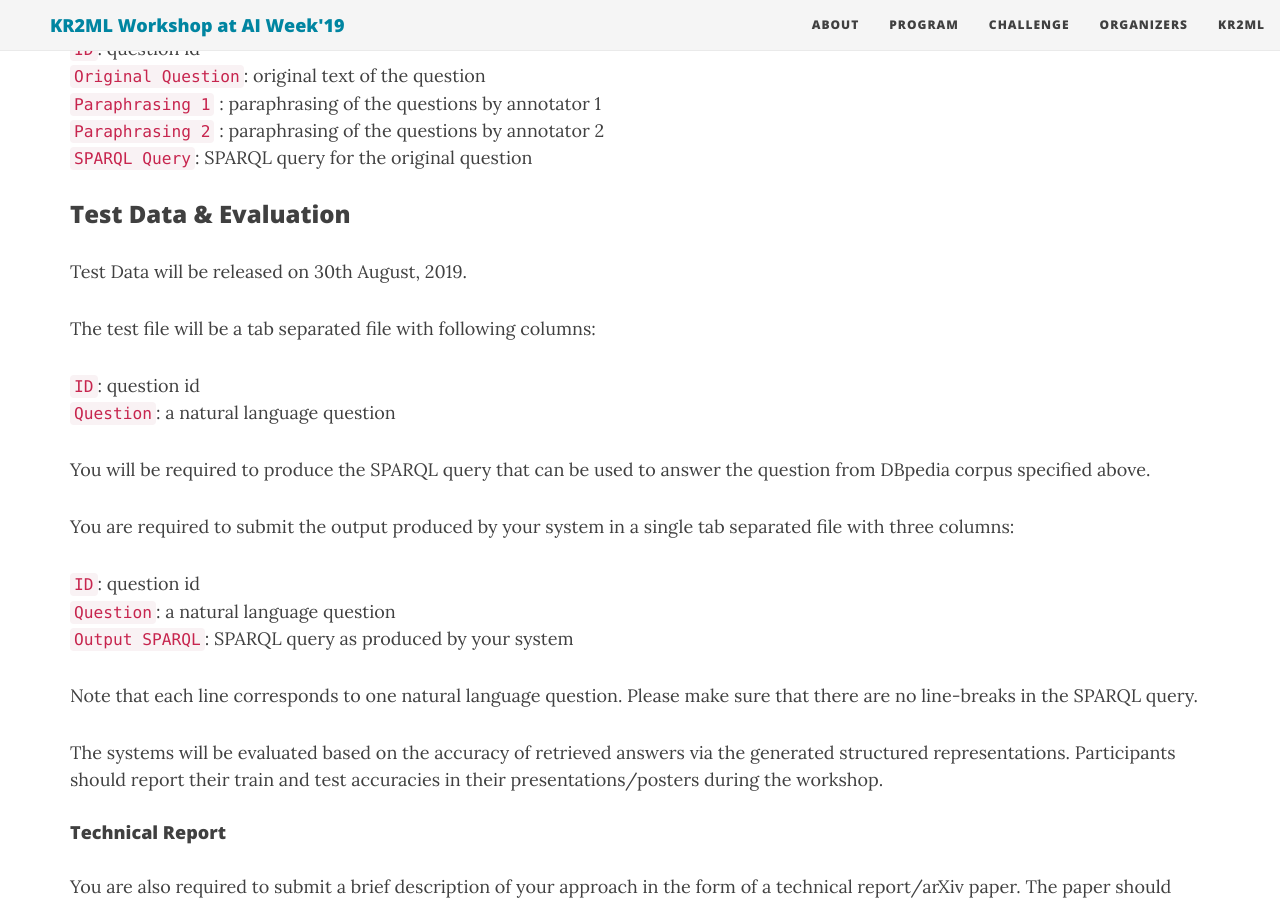
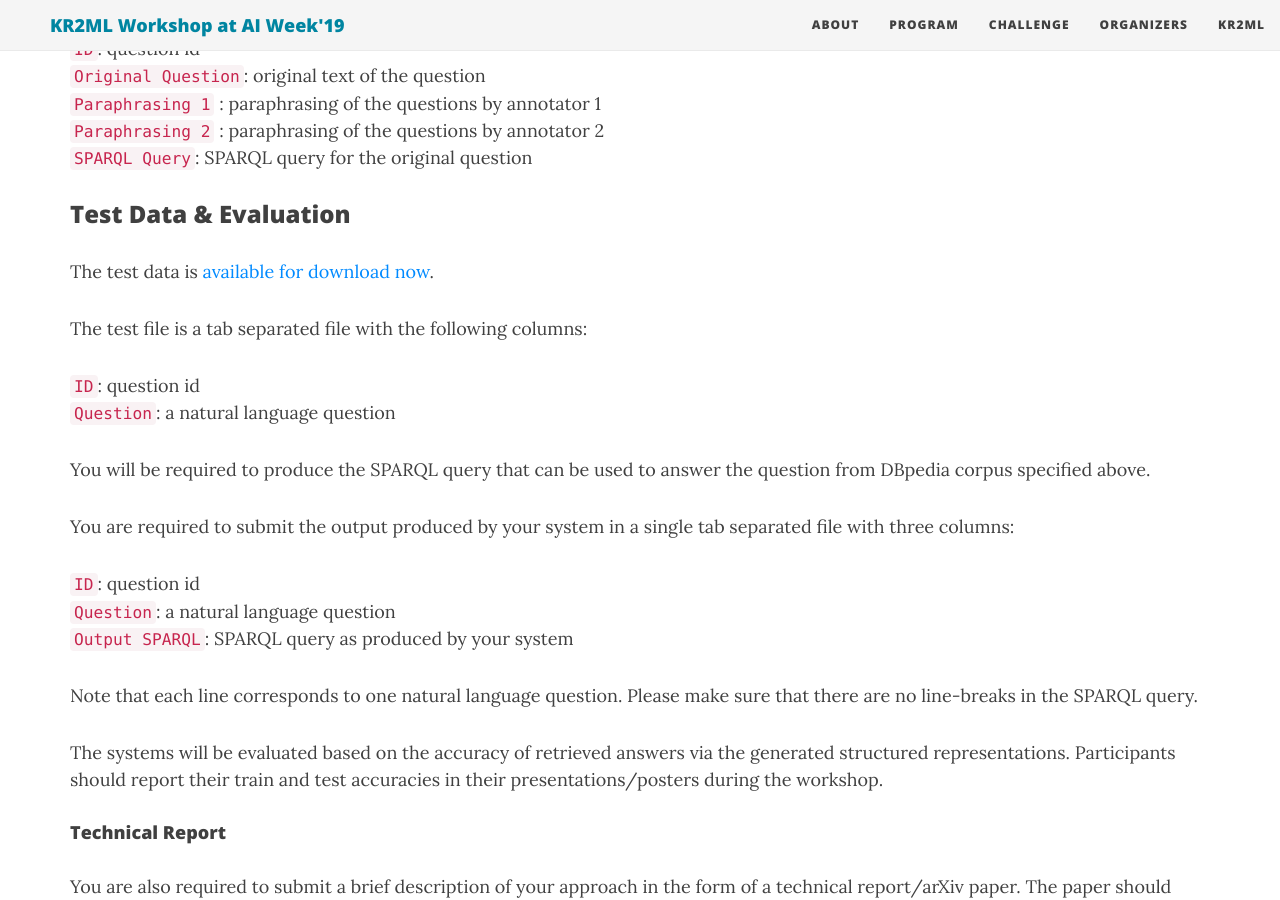
Before and after one commit to kr2ml/ibm-2019, a Jekyll site: the page built from challenge.md, in a window 1280 px wide and 900 px high, scrolled down 1457 px. Built offline with Jekyll 4.4.1, drawn with Linux system fonts in a browser that asks for light colours; nearby versions of some CDN libraries.

Commit message:
KRT: Added link to challenge test data

```diff
--- a/challenge.md
+++ b/challenge.md
@@ -41,11 +41,13 @@ There are 5 tab separated columns in the file:
 `Paraphrasing 2` : paraphrasing of the questions by annotator 2 <br />
 `SPARQL Query`: SPARQL query for the original question <br />
 
-### Test Data & Evaluation
+### Test Data & Evaluation<a name="challenge-test-data"></a>
 
-Test Data will be released on 30th August, 2019.
+<!-- Test Data will be released on 30th August, 2019. -->
 
-The test file will be a tab separated file with following columns:
+The test data is [available for download now](https://kr2ml.github.io/ibm-2019/qa-challenge/challenge_test.tsv).
+
+The test file is a tab separated file with the following columns:
 
 `ID`: question id <br />
 `Question`: a natural language question <br />
```
